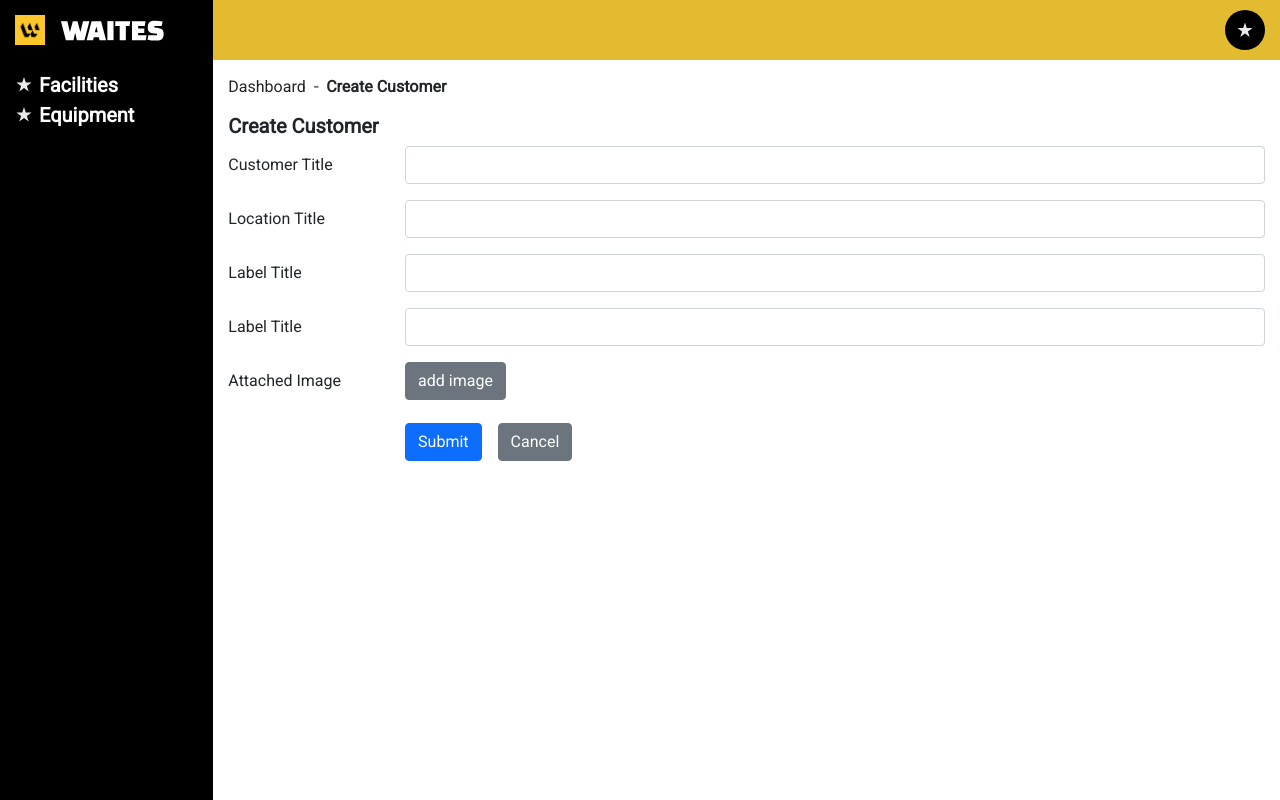
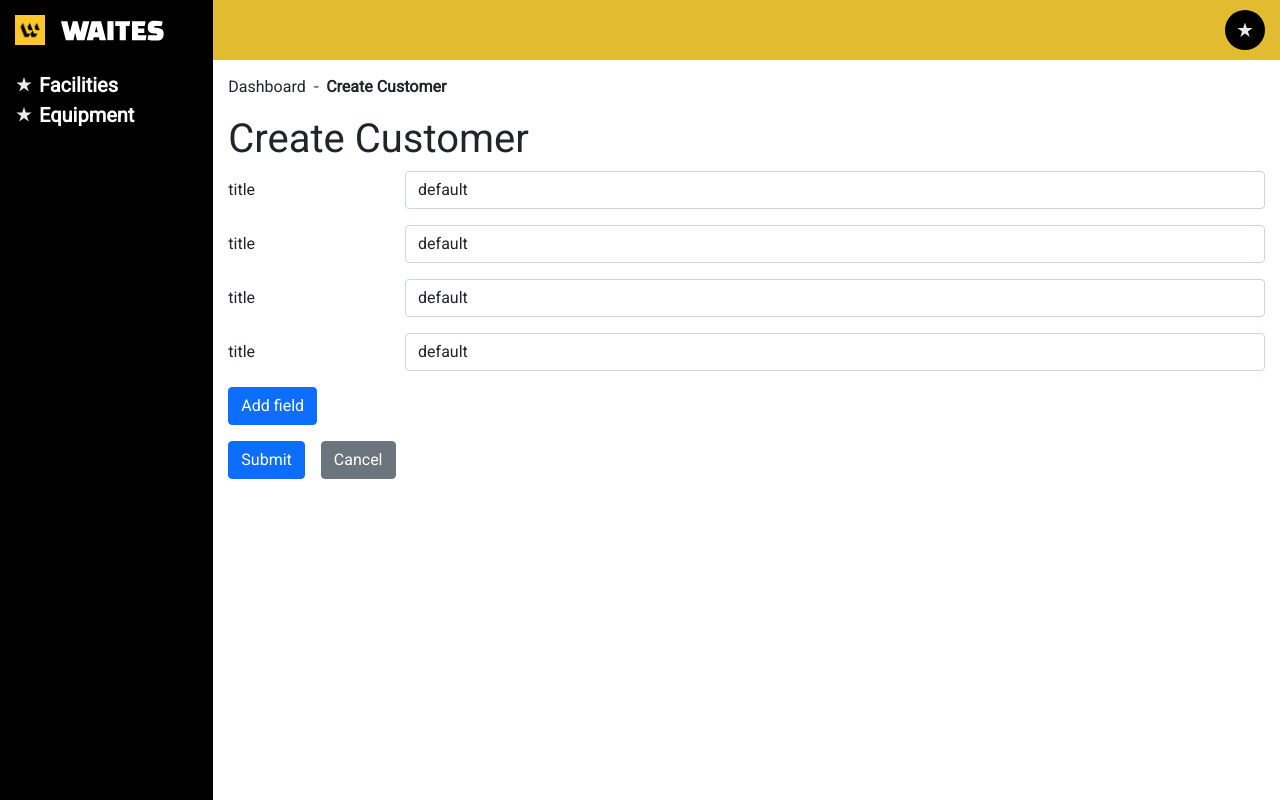
Before and after one commit to IwaLain/CRM-Pre-Site-Front-end, a React (Create React App) app: page /dashboard/create-customer in a window 1280 px wide. Built offline with nearby package versions, Linux system fonts and the light colour scheme.

Commit message:
add form component

```diff
--- a/src/components/FieldComponent.js
+++ b/src/components/FieldComponent.js
@@ -1,15 +1,17 @@
 import React from "react";
-import { Label, FormGroup } from "reactstrap";
+import { Label, FormGroup, Col } from "reactstrap";
 const FieldComponent = (props) => {
-  const { id, name, type, register, trigger, errors } = props;
+  const { id, name, type, defaultValue, register, trigger, errors } = props;
 
   return (
-    <FormGroup>
-      <Label>{name}</Label>
+    <FormGroup row>
+      <Label sm={2}>{name}</Label>{" "}
+      <Col sm={10}>
         <input
           id={id}
           name={name}
           type={type}
+          defaultValue={defaultValue}
           {...register(`${id}`, {
             required: `${name} is Required`,
           })}
@@ -21,6 +23,7 @@ const FieldComponent = (props) => {
         {errors[id] && (
           <small className="text-danger">{errors[id].message}</small>
         )}
+      </Col>
     </FormGroup>
   );
 };
--- a/src/components/FormComponent.js
+++ b/src/components/FormComponent.js
@@ -1,13 +1,12 @@
-import React from "react";
+import React, { useState } from "react";
 import { Form, FormGroup, Label, Button, Col } from "reactstrap";
 import { useForm } from "react-hook-form";
 import FieldComponent from "./FieldComponent";
 import { alert } from "../js/methods/alert";
 import "react-toastify/dist/ReactToastify.css";
-const FormComponent = (props) => {
-  const formProps = [
-    { name: "title", type: "text", defaultValue: "default", id: "id-1" },
-  ];
+import "../scss/components/form-component.scss";
+const FormComponent = ({ formFields, formName, addFieldBtn }) => {
+  const [inputFields, setInputFields] = useState(formFields);
   const {
     register,
     handleSubmit,
@@ -19,12 +18,27 @@ const FormComponent = (props) => {
     alert("success", "Success save");
     reset();
   };
+  const addFieldHandler = () => {
+    setInputFields((oldArray) => {
+      const newElement = {
+        id: oldArray.length + 1,
+        name: "Label title",
+        type: "text",
+        register: register,
+        trigger: trigger,
+        errors: errors,
+      };
+
+      return [...oldArray, newElement];
+    });
+  };
   return (
     <>
-      <h1>Form</h1>
-      <Form onSubmit={handleSubmit(onSubmit)}>
-        {formProps.map((field, i) => (
+      <h1>{formName}</h1>
+      <Form onSubmit={handleSubmit(onSubmit)} className="form--create-customer">
+        {inputFields.map((field, i) => (
           <FieldComponent
+            key={i}
             name={field.name}
             id={field.id}
             type={field.type}
@@ -34,6 +48,15 @@ const FormComponent = (props) => {
             errors={errors}
           />
         ))}{" "}
+        {addFieldBtn && (
+          <FormGroup row>
+            <Col sm={2}>
+              <Button color="primary" onClick={addFieldHandler}>
+                Add field
+              </Button>
+            </Col>
+          </FormGroup>
+        )}
         <FormGroup row>
           {" "}
           <Col sm={10}>
--- /dev/null
+++ b/src/scss/components/form-component.scss
@@ -0,0 +1,3 @@
+.form--create-customer {
+  max-width: 700px;
+}
--- a/src/views/CreateCustomer.js
+++ b/src/views/CreateCustomer.js
@@ -1,156 +1,19 @@
 import React from "react";
-import { Form, FormGroup, Label, Button, Col } from "reactstrap";
-import "react-toastify/dist/ReactToastify.css";
-import "../scss/components/create-customer.scss";
-import { useForm } from "react-hook-form";
-import { alert } from "../js/methods/alert";
+import FormComponent from "../components/FormComponent";
 
 const CreateCustomer = () => {
-  const {
-    register,
-    handleSubmit,
-    formState: { errors },
-    trigger,
-    reset,
-  } = useForm();
-  // const handleSubmit = () => {
-  //   return 1;
-  // };
-  const onSubmit = () => {
-    alert("success", "Success save");
-    reset();
-  };
+  const formFields = [
+    { name: "title", type: "text", defaultValue: "default", id: "id-1" },
+    { name: "title", type: "text", defaultValue: "default", id: "id-2" },
+    { name: "title", type: "text", defaultValue: "default", id: "id-3" },
+    { name: "title", type: "text", defaultValue: "default", id: "id-4" },
+  ];
   return (
-    <>
-      <Form onSubmit={handleSubmit(onSubmit)} className="form--create-customer">
-        <h1 className="page-title">Create Customer</h1>
-        <FormGroup row>
-          <Label for="customerTitle" sm={2}>
-            Customer Title
-          </Label>
-          <Col sm={10}>
-            <input
-              id="customerTitle"
-              name="customerTitle"
-              type="text"
-              {...register("customerTitle", {
-                required: "customer title is Required",
-              })}
-              onKeyUp={() => {
-                trigger("customerTitle");
-              }}
-              className="form-control"
-            />{" "}
-            {errors.customerTitle && (
-              <small className="text-danger">
-                {errors.customerTitle.message}
-              </small>
-            )}
-          </Col>
-        </FormGroup>{" "}
-        <FormGroup row>
-          <Label for="locationTitle" sm={2}>
-            Location Title
-          </Label>
-          <Col sm={10}>
-            {" "}
-            <input
-              id="locationTitle"
-              name="locationTitle"
-              type="text"
-              {...register("locationTitle", {
-                required: "location title is Required",
-              })}
-              onKeyUp={() => {
-                trigger("locationTitle");
-              }}
-              className="form-control"
-            />{" "}
-            {errors.locationTitle && (
-              <small className="text-danger">
-                {errors.locationTitle.message}
-              </small>
-            )}
-          </Col>
-        </FormGroup>{" "}
-        <FormGroup row>
-          <Label for="labelTitle1" sm={2}>
-            Label Title
-          </Label>
-          <Col sm={10}>
-            <input
-              id="labelTitle1"
-              name="labelTitle1"
-              type="text"
-              {...register("labelTitle1", {
-                required: "label title is Required",
-              })}
-              onKeyUp={() => {
-                trigger("labelTitle1");
-              }}
-              className="form-control"
-            />{" "}
-            {errors.labelTitle1 && (
-              <small className="text-danger">
-                {errors.labelTitle1.message}
-              </small>
-            )}
-          </Col>
-        </FormGroup>
-        <FormGroup row>
-          <Label for="labelTitle2" sm={2}>
-            Label Title
-          </Label>
-          <Col sm={10}>
-            <input
-              id="labelTitle2"
-              name="labelTitle2"
-              type="text"
-              {...register("labelTitle2", {
-                required: "label title is Required",
-              })}
-              onKeyUp={() => {
-                trigger("labelTitle2");
-              }}
-              className="form-control"
-            />{" "}
-            {errors.labelTitle2 && (
-              <small className="text-danger">
-                {errors.labelTitle2.message}
-              </small>
-            )}
-          </Col>
-        </FormGroup>{" "}
-        <FormGroup row>
-          <Label for="customerImg" sm={2}>
-            Attached Image
-          </Label>
-          <Col sm={10}>
-            <div class="upload-btn-wrapper">
-              <button class="btn btn-secondary">add image</button>
-              <input
-                id="customerImg"
-                type="file"
-                name="myfile"
-                accept="image/*"
-              />
-            </div>
-          </Col>{" "}
-        </FormGroup>{" "}
-        <FormGroup row>
-          {" "}
-          <Col sm={2}></Col>
-          <Col sm={10}>
-            <div className="btn-toolbar ">
-              <Button color="primary" className="me-3">
-                Submit
-              </Button>
-              <Button type="reset">Cancel</Button>
-            </div>
-          </Col>
-        </FormGroup>
-      </Form>{" "}
-    </>
+    <FormComponent
+      formFields={formFields}
+      formName="Create Customer"
+      addFieldBtn={true}
+    ></FormComponent>
   );
 };
 export default CreateCustomer;
```
Lines whose indentation alone changed are shown as unchanged.
